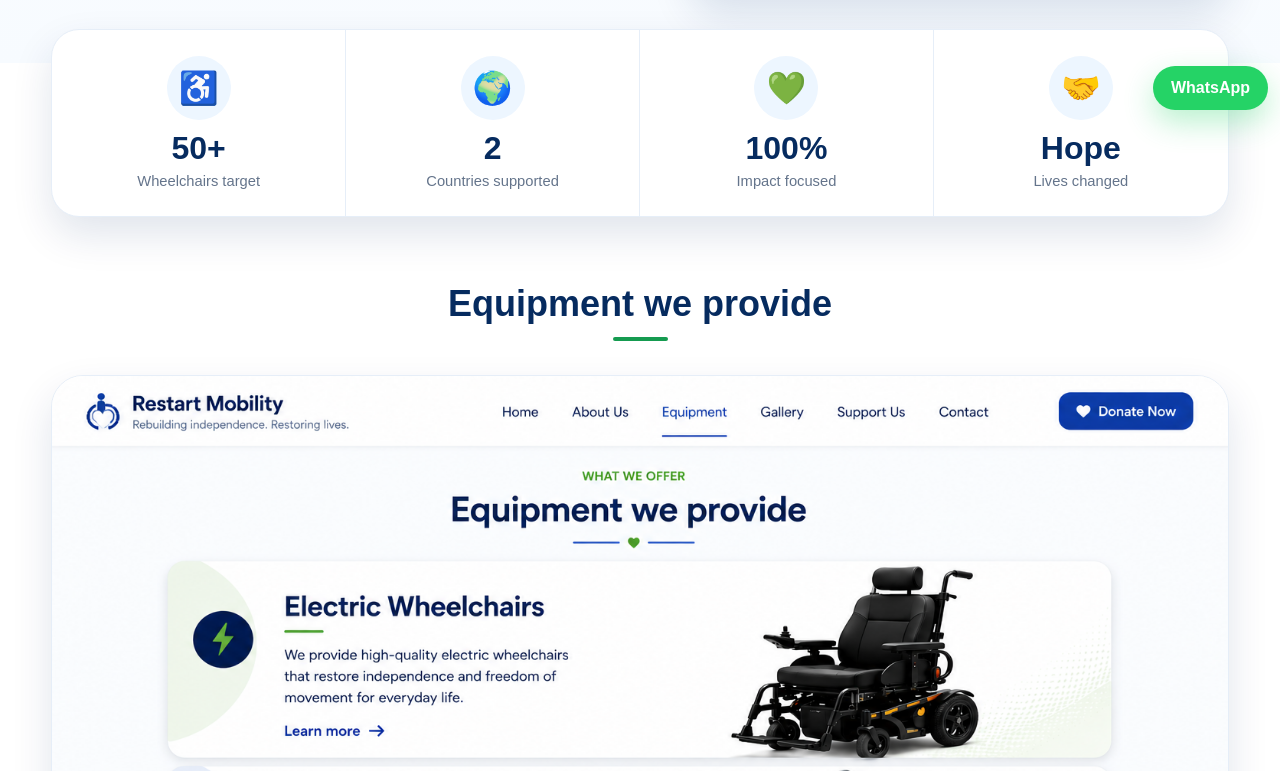
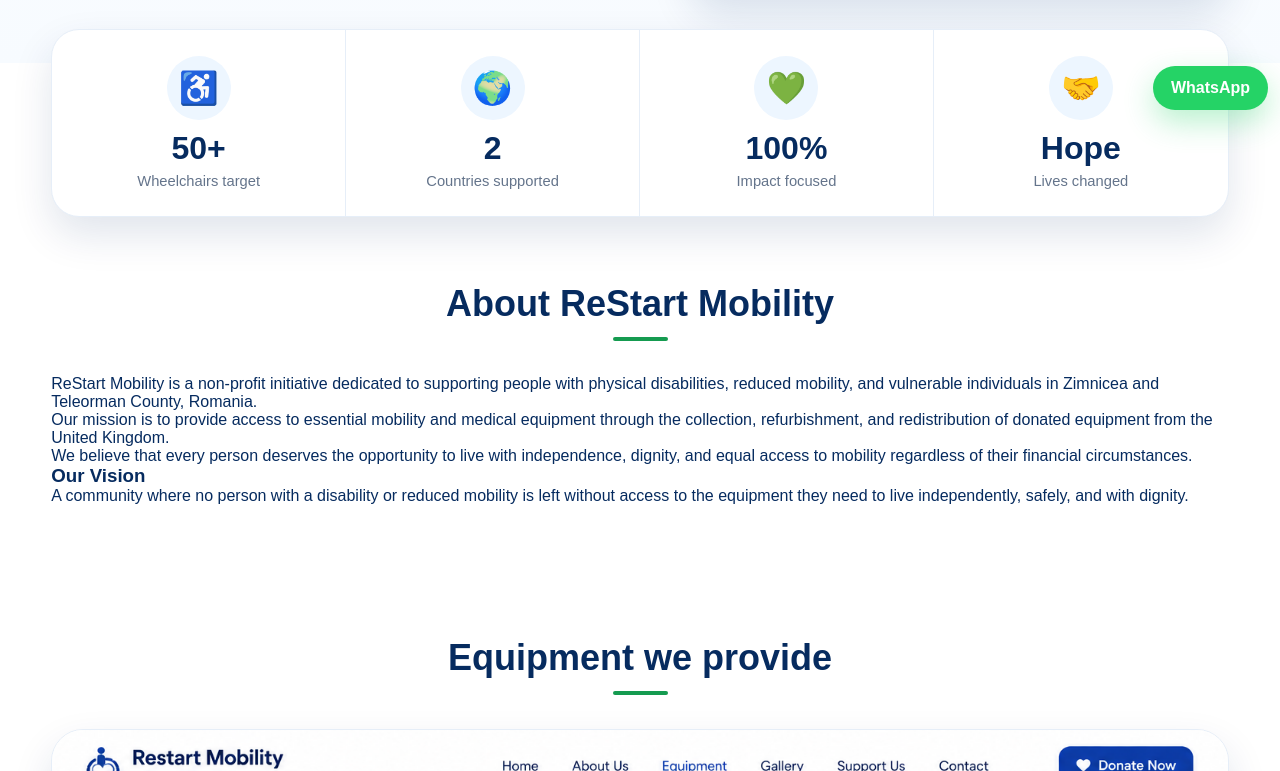
Before and after one commit to restartmobility/restart-mobility, a plain HTML site: page index.html in a window 1280 px wide. Shown: the part 678-1449 px from the top of the page. Drawn offline with Linux system fonts and the light colour scheme.

Commit message:
Update index.html

```diff
--- a/index.html
+++ b/index.html
@@ -732,7 +732,34 @@ footer p{
       </div>
     </div>
   </div>
+<section id="about">
+  <div class="container">
+    <div class="section-title">
+      <h2 data-en="About ReStart Mobility" data-ro="Despre ReStart Mobility">About ReStart Mobility</h2>
+      <div class="line"></div>
+    </div>
 
+    <div class="card">
+      <p data-en="ReStart Mobility is a non-profit initiative dedicated to supporting people with physical disabilities, reduced mobility, and vulnerable individuals in Zimnicea and Teleorman County, Romania." data-ro="ReStart Mobility este o inițiativă non-profit dedicată sprijinirii persoanelor cu dizabilități fizice, mobilitate redusă și a persoanelor vulnerabile din Zimnicea și județul Teleorman.">
+        ReStart Mobility is a non-profit initiative dedicated to supporting people with physical disabilities, reduced mobility, and vulnerable individuals in Zimnicea and Teleorman County, Romania.
+      </p>
+
+      <p data-en="Our mission is to provide access to essential mobility and medical equipment through the collection, refurbishment, and redistribution of donated equipment from the United Kingdom." data-ro="Misiunea noastră este să oferim acces la echipamente de mobilitate și dispozitive medicale esențiale prin colectarea, recondiționarea și redistribuirea donațiilor provenite din Marea Britanie.">
+        Our mission is to provide access to essential mobility and medical equipment through the collection, refurbishment, and redistribution of donated equipment from the United Kingdom.
+      </p>
+
+      <p data-en="We believe that every person deserves the opportunity to live with independence, dignity, and equal access to mobility regardless of their financial circumstances." data-ro="Credem că fiecare persoană merită șansa la independență, demnitate și acces egal la mobilitate, indiferent de situația sa financiară.">
+        We believe that every person deserves the opportunity to live with independence, dignity, and equal access to mobility regardless of their financial circumstances.
+      </p>
+
+      <h3 data-en="Our Vision" data-ro="Viziunea Noastră">Our Vision</h3>
+
+      <p data-en="A community where no person with a disability or reduced mobility is left without access to the equipment they need to live independently, safely, and with dignity." data-ro="O comunitate în care nicio persoană cu dizabilități sau mobilitate redusă nu este lipsită de echipamentele necesare pentru a trăi independent, în siguranță și cu demnitate.">
+        A community where no person with a disability or reduced mobility is left without access to the equipment they need to live independently, safely, and with dignity.
+      </p>
+    </div>
+  </div>
+</section>
   <section id="equipment">
     <div class="container">
       <div class="section-title">
```
